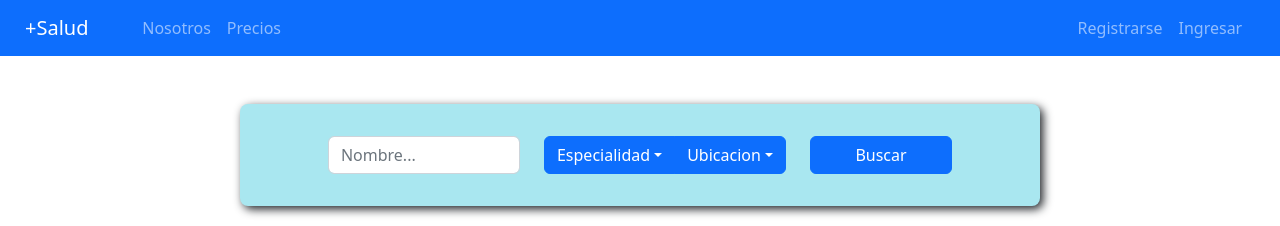
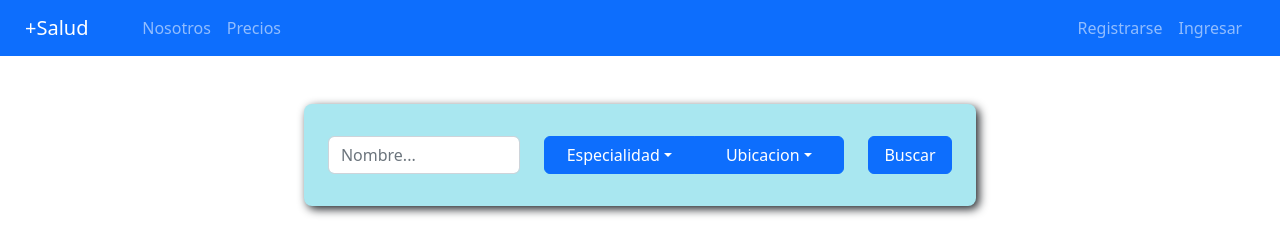
Before and after one commit to Ivan18Gauna/app-clinica, a React (Create React App) app in the folder client/: page /home in a window 1280 px wide. Shown: the top 226 px of the page. Built offline with nearby package versions, Linux system fonts and the light colour scheme; no server answers.

Commit message:
Filter ResponseV1

```diff
--- a/client/src/components/filters/Filters.module.css
+++ b/client/src/components/filters/Filters.module.css
@@ -1,8 +1,8 @@
-.contenedor {
+.contenedorSearch {
   display: flex;
   justify-content: center;
   background-color: #A9E7F0;
-  width: 50rem;
+  width: 42rem;
   padding: 2rem 0 2rem;
   border-radius: .5rem;
   box-shadow: .2rem .2rem 10px;
@@ -11,3 +11,7 @@
 .btn {
   width: 100%;
 }
+
+.buttonGroup {
+  width: 100%
+}
--- a/client/src/components/filters/filters.jsx
+++ b/client/src/components/filters/filters.jsx
@@ -11,24 +11,30 @@ import styles from './Filters.module.css';
 
 const Filters = () => {
 	return (
-		<div className={`${styles.contenedor}`}>
-			<Row className={`justify-content-center`}>
-				<Col lg={4}>
+		<div className={`${styles.contenedorSearch}`}>
+			<Row sm={1} md={1} lg={3} className={`justify-content-center`}>
+				<Col>
 					<Form.Control type={'text'} placeholder={'Nombre...'} />
 				</Col>
-				<Col>
-					<ButtonGroup>
-						<DropdownButton as={ButtonGroup} title={'Especialidad'}>
+				<Col lg={6}>
+					<ButtonGroup className={`${styles.buttonGroup}`}>
+						<DropdownButton className={`${styles.buttonGroup}`}as={ButtonGroup} title={'Especialidad'}>
 							<Dropdown.Item>Alergia</Dropdown.Item>
 							<Dropdown.Item>Actividad Fisica</Dropdown.Item>
 						</DropdownButton>
-						<DropdownButton as={ButtonGroup} title={'Ubicacion'}>
+						<DropdownButton
+							className={`${styles.buttonGroup}`}
+							as={ButtonGroup}
+							title={'Ubicacion'}
+						>
 							<Dropdown.Item>Argentina</Dropdown.Item>
 						</DropdownButton>
 					</ButtonGroup>
 				</Col>
-				<Col>
-					<Button className={`${styles.btn}`} type={'submit'}>Buscar</Button>
+				<Col lg={2} md={3}>
+					<Button className={`${styles.btn}`} type={'submit'}>
+						Buscar
+					</Button>
 				</Col>
 			</Row>
 		</div>
```
